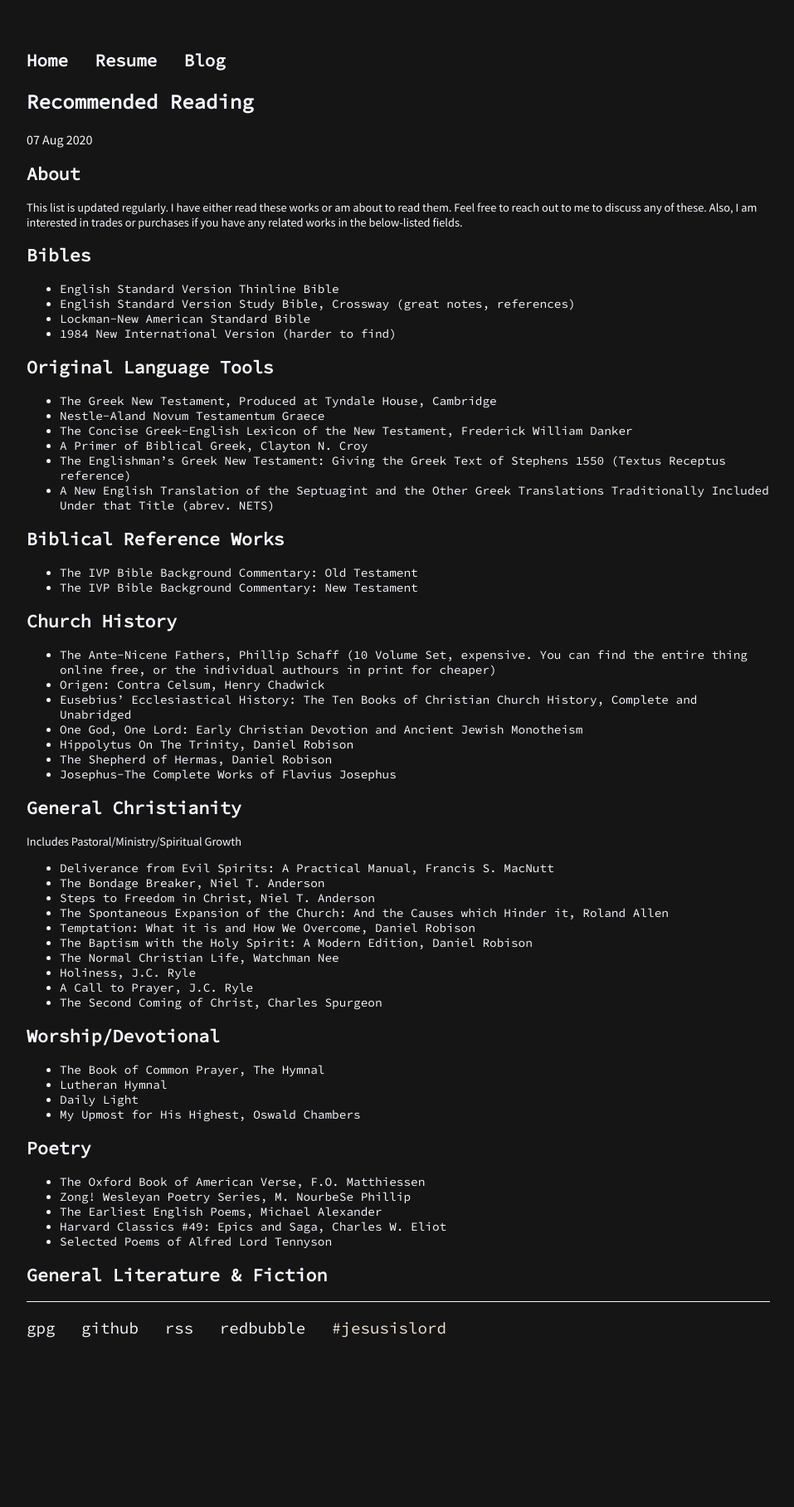
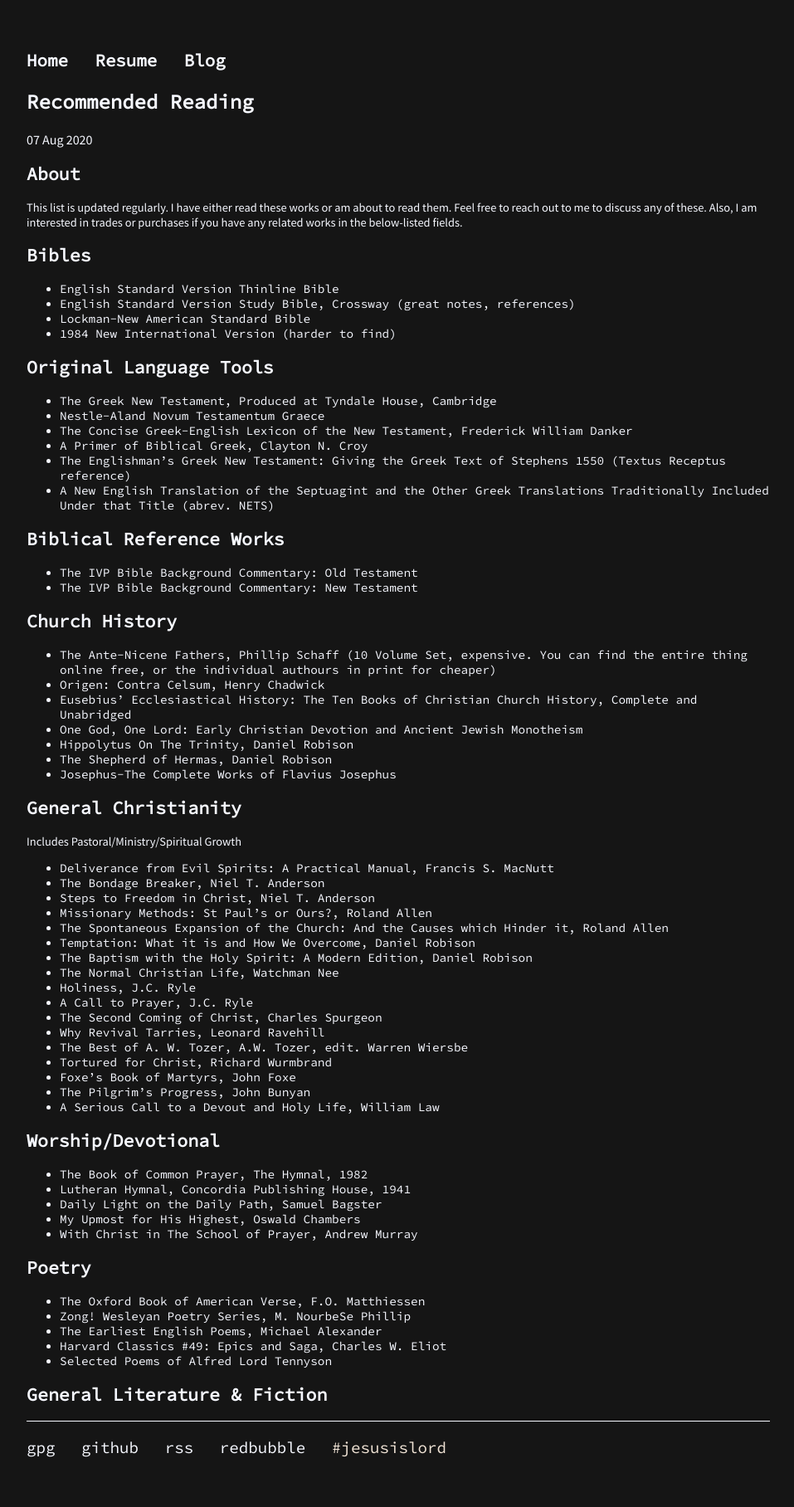
Before and after one commit to codyilardo/codyilardo.github.io, a Jekyll site: the page built from _posts/2020-08-07-rec-reading.md, in a window 1280 px wide. Shown: the whole page at 83% size, without its empty margins (160-1117 px from the left). Built offline with Jekyll 4.4.1, drawn with Linux system fonts in a browser that asks for light colours; before the commit the page ends 1672 px from its top, so only the background shows below that.

Commit message:
more books

```diff
--- a/_posts/2020-08-07-rec-reading.md
+++ b/_posts/2020-08-07-rec-reading.md
@@ -41,6 +41,7 @@
 - Deliverance from Evil Spirits: A Practical Manual, Francis S. MacNutt
 - The Bondage Breaker, Niel T. Anderson
 - Steps to Freedom in Christ, Niel T. Anderson
+- Missionary Methods: St Paul's or Ours?, Roland Allen
 - The Spontaneous Expansion of the Church: And the Causes which Hinder it, Roland Allen
 - Temptation: What it is and How We Overcome, Daniel Robison
 - The Baptism with the Holy Spirit: A Modern Edition, Daniel Robison
@@ -48,12 +49,20 @@
 - Holiness, J.C. Ryle
 - A Call to Prayer, J.C. Ryle
 - The Second Coming of Christ, Charles Spurgeon
+- Why Revival Tarries, Leonard Ravehill
+- The Best of A. W. Tozer, A.W. Tozer, edit. Warren Wiersbe
+- Tortured for Christ, Richard Wurmbrand
+- Foxe's Book of Martyrs, John Foxe
+- The Pilgrim's Progress, John Bunyan
+- A Serious Call to a Devout and Holy Life, William Law
 
 ## Worship/Devotional
-- The Book of Common Prayer, The Hymnal
-- Lutheran Hymnal
-- Daily Light
+- The Book of Common Prayer, The Hymnal, 1982
+- Lutheran Hymnal, Concordia Publishing House, 1941
+- Daily Light on the Daily Path, Samuel Bagster
 - My Upmost for His Highest, Oswald Chambers
+- With Christ in The School of Prayer, Andrew Murray
+
 
 ## Poetry
 - The Oxford Book of American Verse, F.O. Matthiessen
```
